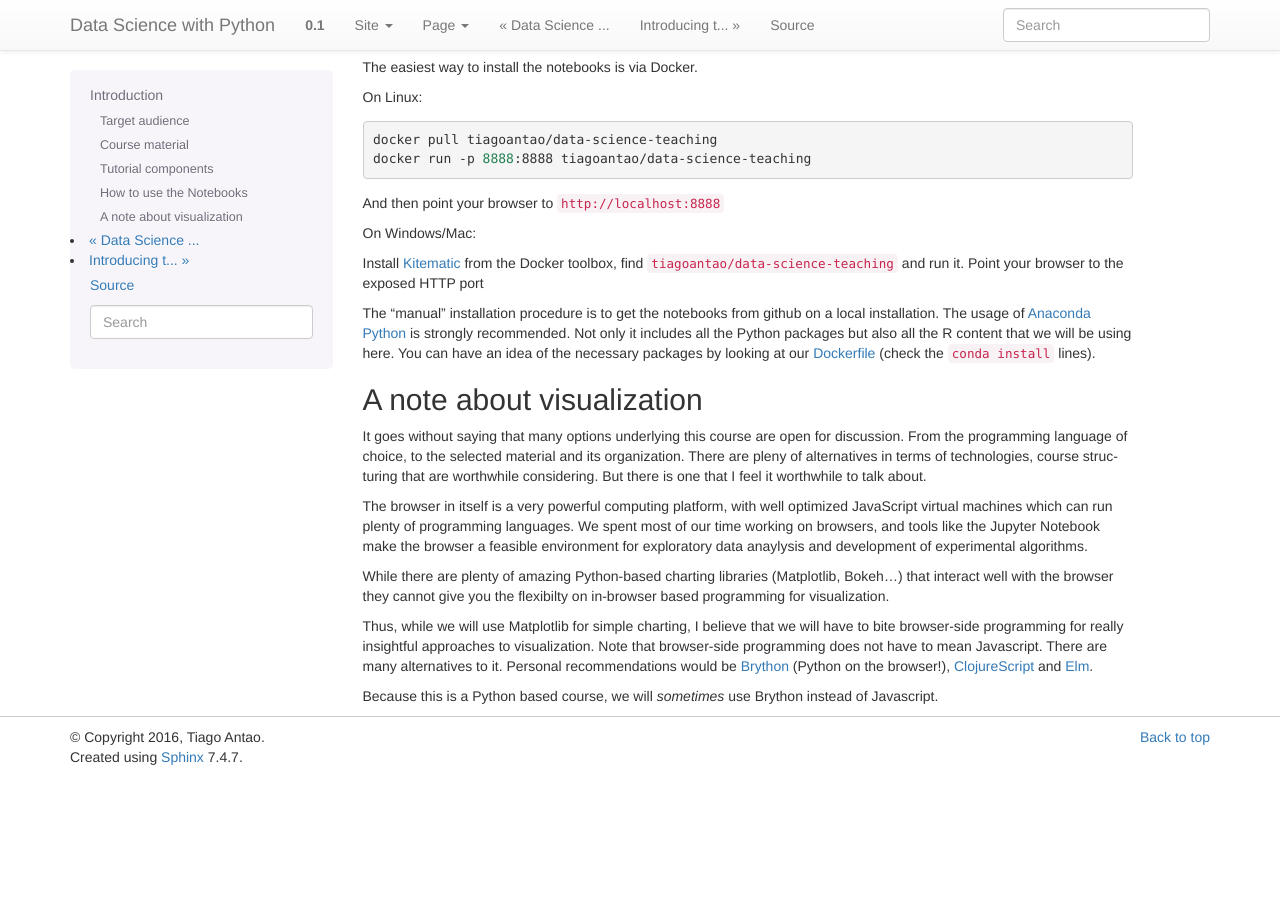
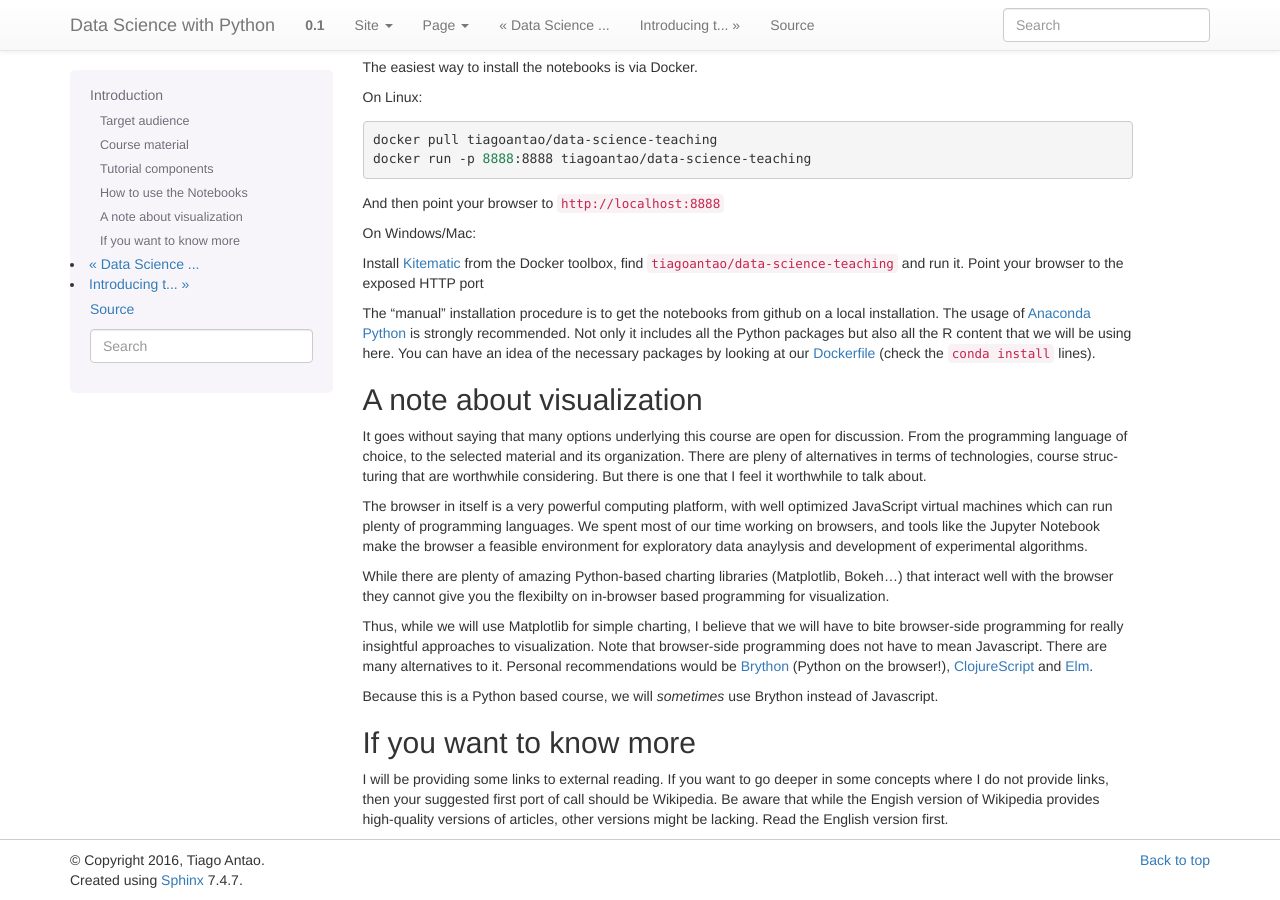
Before and after one commit to tiagoantao/data-science-teaching, a Sphinx documentation site: the page built from docs/intro.rst, in a window 1280 px wide and 900 px high, scrolled down 1407 px. Built offline with Sphinx 7.4.7, drawn with Linux system fonts in a browser that asks for light colours; before the commit the page ends 2184 px from its top, so only the background shows below that.

Commit message:
minor stylistic edits

```diff
--- a/docs/download.rst
+++ b/docs/download.rst
@@ -1,3 +1,4 @@
+********************
 Downloading the data
 ********************
 
@@ -26,7 +27,7 @@ downloads of VCF files are possible
 * An equivalent HDF5 file
 
 Indexing
-==========
+========
 
 Talk about indexing the partial file.
 
--- a/docs/intro.rst
+++ b/docs/intro.rst
@@ -144,6 +144,15 @@ be Brython_ (Python on the browser!), ClojureScript_ and Elm_.
 Because this is a Python based course, we will *sometimes* use Brython instead of
 Javascript.
 
+If you want to know more
+========================
+
+I will be providing some links to external reading. If you want to go deeper
+in some concepts where I do not provide links, then your suggested first port
+of call should be Wikipedia. Be aware that while the Engish version of Wikipedia
+provides high-quality versions of articles, other versions might be lacking.
+Read the English version first.
+
 .. _Anaconda Python: https://www.continuum.io/downloads
 .. _Brython: http://www.brython.info/
 .. _ClojureScript: https://github.com/clojure/clojurescript
--- a/docs/speed.rst
+++ b/docs/speed.rst
@@ -1,3 +1,4 @@
+******************************
 VCF versus HDF5 representation
 ******************************
 
```
